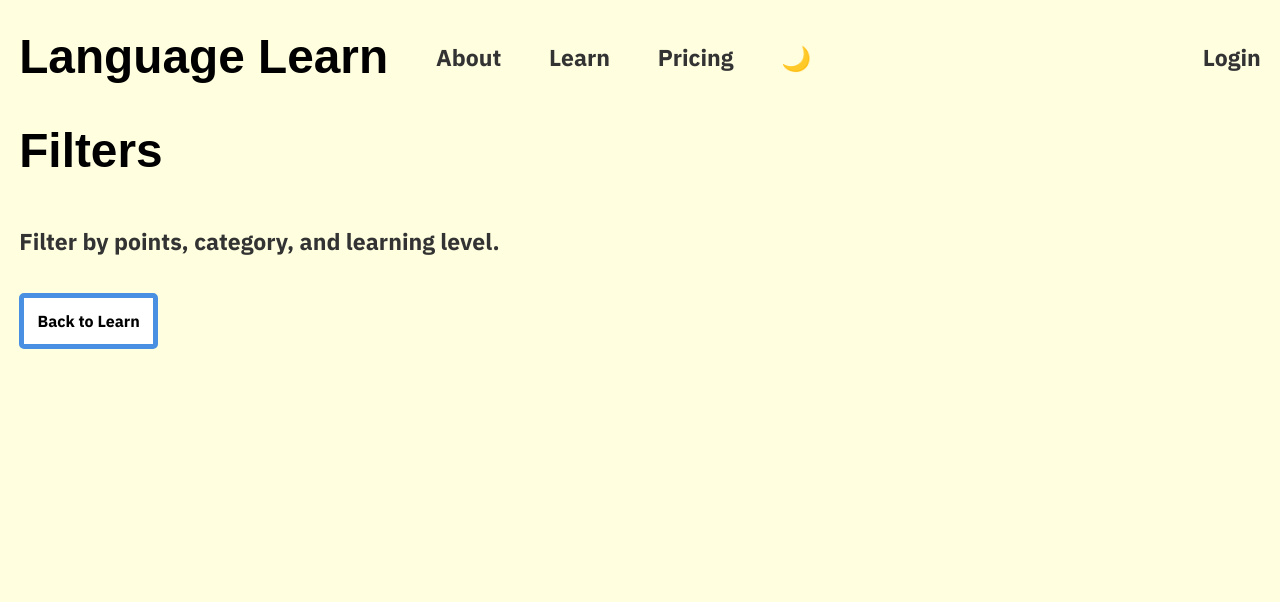
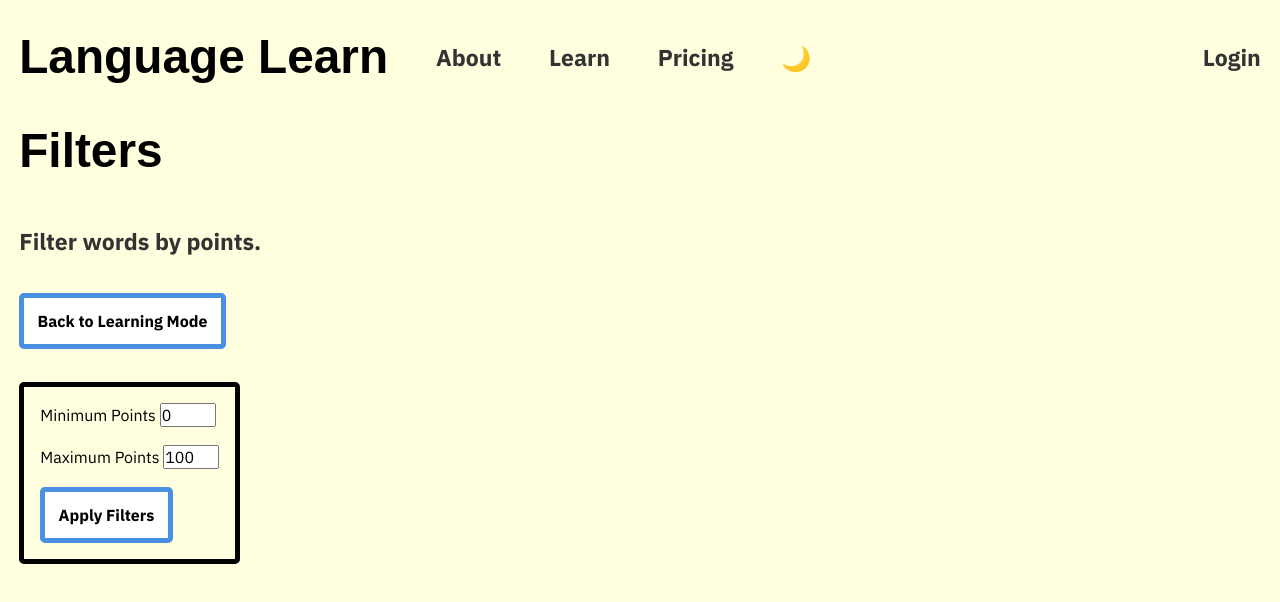
Before and after one commit to flooyd/language-learn, a SvelteKit app: page /filters in a window 1280 px wide. Shown: the top 602 px of the page. Built offline with nearby package versions, Linux system fonts and the light colour scheme; no server answers; a web font is replaced by a local one.

Commit message:
add filters

```diff
--- a/src/lib/components/H1Buttons.svelte
+++ b/src/lib/components/H1Buttons.svelte
@@ -12,9 +12,14 @@
         $selectedCategory = "";
         goto('/categories');
     }
+
+    const handleClickFilters = () => {
+        goto('/filters');
+    }
 </script>
 
 <div class="h1-buttons">
+    <button onclick={() => handleClickFilters()}>Filters</button>
 	<button onclick={() => handleClickModes()}>Modes</button>
 	<button onclick={() => handleClickCategories()}>Categories</button>
 </div>
--- a/src/lib/stores/index.ts
+++ b/src/lib/stores/index.ts
@@ -4,4 +4,8 @@ export const user = writable(null);
 export const selectedCategory = writable("");
 export const selectedMode = writable("");
 export const selectedLanguage = writable("spanish");
+export const words = writable<{ spanish: string; english: string; partOfSpeech: string; points: number }[]>([]);
+export const filteredWords = writable<{ spanish: string; english: string; partOfSpeech: string; points: number }[]>([]);
 export const wordPoints = writable<{ word: string; language: string; points: number }[]>([]);
+export const filterMinPoints = writable(0);
+export const filterMaxPoints = writable(100);
--- a/src/routes/+layout.svelte
+++ b/src/routes/+layout.svelte
@@ -3,9 +3,10 @@
 	import favicon from '$lib/assets/favicon.svg';
 	import { onMount } from 'svelte';
 	import { afterNavigate } from '$app/navigation';
-	import { selectedCategory, selectedMode, user, wordPoints } from '$lib/stores';
+	import { filteredWords, filterMaxPoints, filterMinPoints, selectedCategory, selectedMode, user, wordPoints, words } from '$lib/stores';
 	import type { LayoutData } from './$types';
 	import { getWordPoints, test } from '$lib/util';
+	import * as spanishData from '$lib/data/spanish.json';
 
 	interface Props {
 		children: any;
@@ -22,6 +23,17 @@
 	let darkMode = $state(
 		typeof localStorage !== 'undefined' && localStorage.getItem('darkMode') === 'true'
 	);
+
+	const wordList = $derived.by(() => {
+		const list = $selectedCategory ? spanishData[$selectedCategory as keyof typeof spanishData] : undefined;
+		if (!list || !Array.isArray(list)) return [];
+		return list.map((w) => ({ ...w, points: $wordPoints.find((wp) => wp.word === w.spanish && wp.language === 'spanish')?.points ?? 0 }));
+	});
+
+	$effect(() => {
+		$words = wordList;
+		$filteredWords = wordList.filter(word => word.points >= $filterMinPoints && word.points <= $filterMaxPoints);
+	});
 
 	// Close menu on navigation
 	const handleNavigation = () => {
--- a/src/routes/filters/+page.svelte
+++ b/src/routes/filters/+page.svelte
@@ -2,8 +2,20 @@
 	import { goto } from '$app/navigation';
 	import { onMount } from 'svelte';
 	import { fly } from 'svelte/transition';
+	import { words, filteredWords, filterMinPoints, filterMaxPoints } from '$lib/stores';
 
 	let ready = false;
+
+	const applyFilters = () => {
+		const minEl = document.getElementById('min-points') as HTMLInputElement | null;
+		const maxEl = document.getElementById('max-points') as HTMLInputElement | null;
+		const minPoints = parseInt(minEl?.value ?? '0');
+		const maxPoints = parseInt(maxEl?.value ?? '100');
+		$filterMinPoints = minPoints;
+		$filterMaxPoints = maxPoints;
+		$filteredWords = $words.filter(word => word.points >= minPoints && word.points <= maxPoints);
+		console.log($filteredWords);
+	}
 
 	onMount(() => {
 		ready = true;
@@ -12,8 +24,19 @@
 
 <div class="container" in:fly={{ y: -50, duration: 600 }}>
 	<h1>Filters</h1>
-	<h5>Filter by points, category, and learning level.</h5>
-	<button onclick={() => goto('/learn')}>Back to Learn</button>
+	<h5>Filter words by points.</h5>
+	<button onclick={() => goto('/learn')}>Back to Learning	Mode</button>
+	<div class="filters">
+		<div class="filter">
+			<label for="min-points">Minimum Points</label>
+			<input type="number" id="min-points" value={$filterMinPoints} max="100" min="0" />
+		</div>
+		<div class="filter">
+			<label for="max-points">Maximum Points</label>
+			<input type="number" id="max-points" value={$filterMaxPoints} max="100" min="0" />
+		</div>
+		<button onclick={() => applyFilters()}>Apply Filters</button>
+	</div>
 </div>
 
 <style>
@@ -29,4 +52,14 @@
 	h1 {
 		margin-bottom: 0px;
 	}
+
+	.filters {
+		display: flex;
+		flex-direction: column;
+		gap: 1rem;
+		padding: 1rem;
+		border: 5px solid black;
+		border-radius: 5px;
+		max-width: fit-content;
+	}
 </style>
```
Also changed, not shown: src/routes/flashcards/+page.svelte (+32 -23 lines).
